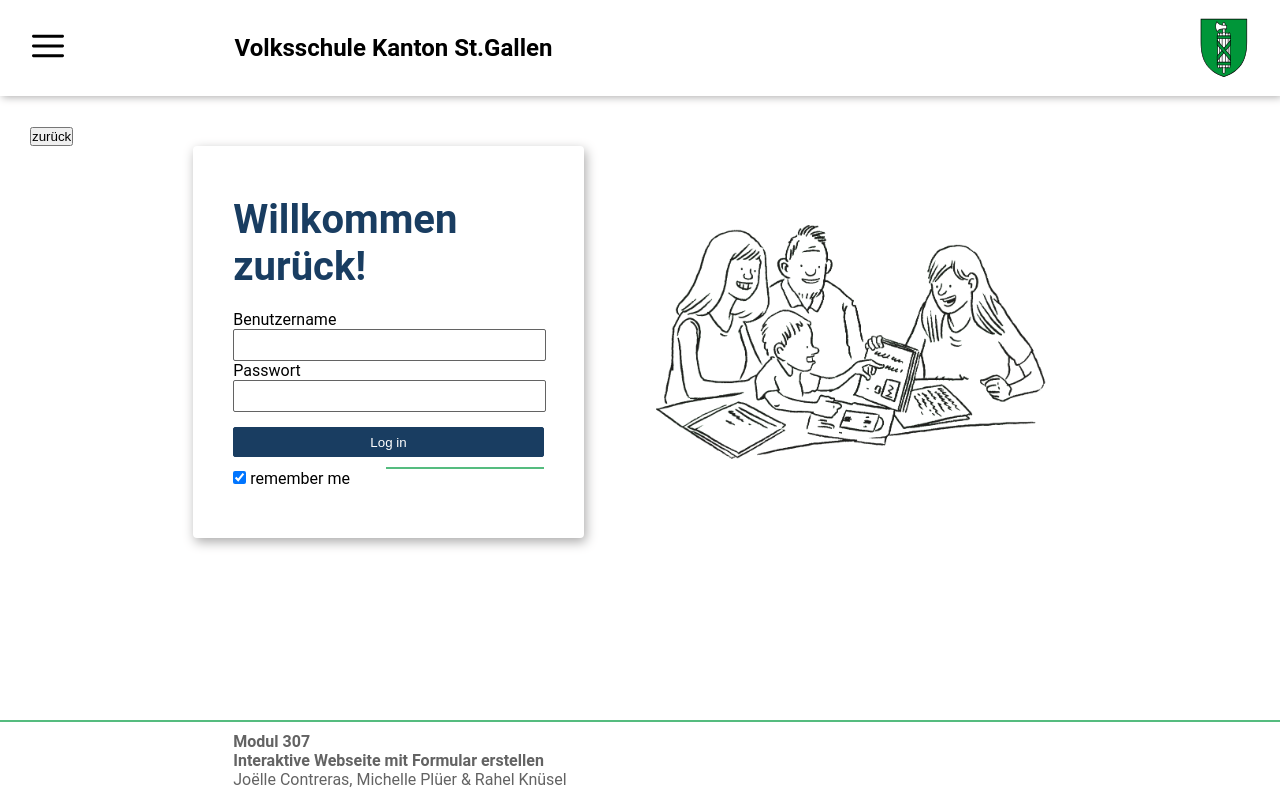
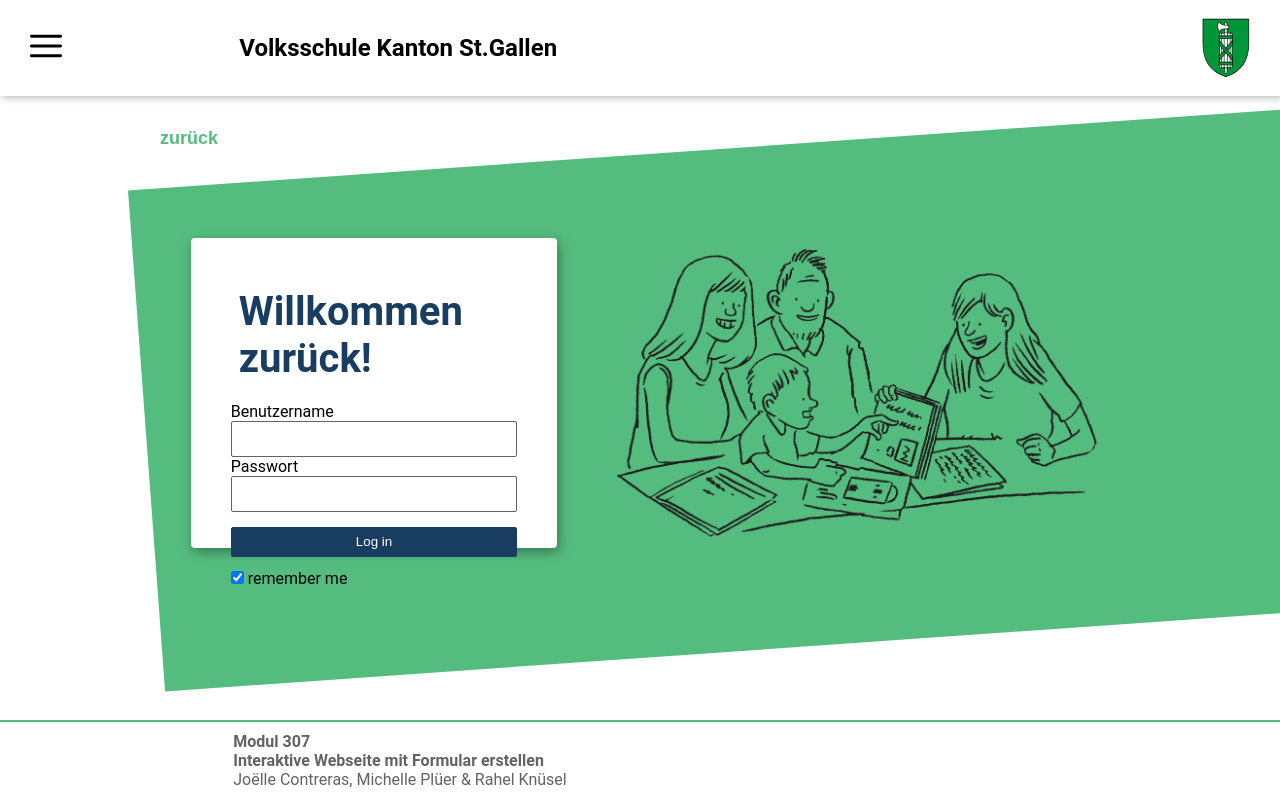
Before and after one commit to miminapl/307-onlineformular, a PHP site: page / in a window 1280 px wide. Run offline with PHP 8.4, Linux system fonts and the light colour scheme.

Commit message:
design changes

```diff
--- a/main.css
+++ b/main.css
@@ -29,25 +29,31 @@
     width: 100vw;
     height: 12vh;
     box-shadow: 2px 1px 8px #abaaaa;
-    padding: 0 2em;
+    padding: 0 3rem;
     box-sizing: border-box;
 }
 article{
-    width: 100vw;
+    background-image: url('media/green-background.svg');
+    background-size: cover;
+    margin-left: 10%;
+    width: 90vw;
     height: 78vh;
     padding: 3rem;
     box-sizing: border-box;
 }
+
 footer{
     height: 9vh;
     padding: 0 3rem;
     box-sizing: border-box;
 }
 h1{
+    margin-left: 0.6rem;;
     font-weight: 700;
 
 }
 h2{
+    margin-left: 0.8rem;
     font-size: 4rem;
     color:#193D61;
     padding-bottom: 2rem;
@@ -60,34 +66,69 @@
 #BurgerMenu{
     width: 2em;
 }
+input{
+    box-sizing: border-box;
+    border-color: #636363;
+    font-size: 1.8rem;
+    font-weight: 400;
+    padding: 1.7rem 1rem;
+}
+input:focus{
+    border: 2px solid #55BC7F;
+}
+.BackButton{
+    cursor: pointer;
+    border: none;
+    background:none;
+    color:#55BC7F;
+    padding: 0.2rem;
+    font-weight: 700;
+    font-size: 1.8rem;
+
+}
+/*
+.BackButton::before{
+    display: inline-flex;
+    content:'';
+    background-image: url('media/arrow-small-left.svg');
+    background-size: 40px 40px;
+    height: 40px;
+    width: 40px;
+}
+*/
 .Illustration{
     width: 50%;
 }
 .LoginContainer{
-    margin: 0 16.66%;
+    margin: -4rem 5% 0 6.66%;
+    height: 100%;
     display: flex;
     flex-direction: row;
     justify-content: space-between;
+    align-items: center;
 }
 .FormContainer{
     display: flex;
     flex-direction: column;
-    width: 48%;
+    width: 38%;
+    height: 55%;
     margin-left: -4rem;
     padding: 5rem 4rem;
     background-color:white;
     border-radius: 0.4rem;
-    box-shadow: 2px 4px 12px #abaaaa;
+    box-shadow: 2px 4px 12px #377951;
     box-sizing: border-box;
 }
 .IllustrationContainer{
     display: flex;
     flex-direction: column;
     justify-content: center;
-    width: 48%;
+    width: 50%;
+
 }
 .IllustrationContainer img{
     width: 100%;
+    margin-left: -20%;
 }
 .BurgermenuContainer, .LogoContainer{
     width:16.66%;
@@ -101,6 +142,7 @@
 
 }
 .ButtonLogin{
+    cursor: pointer;
     box-sizing: border-box;
     background-color:#193D61;
     color: white;
```
